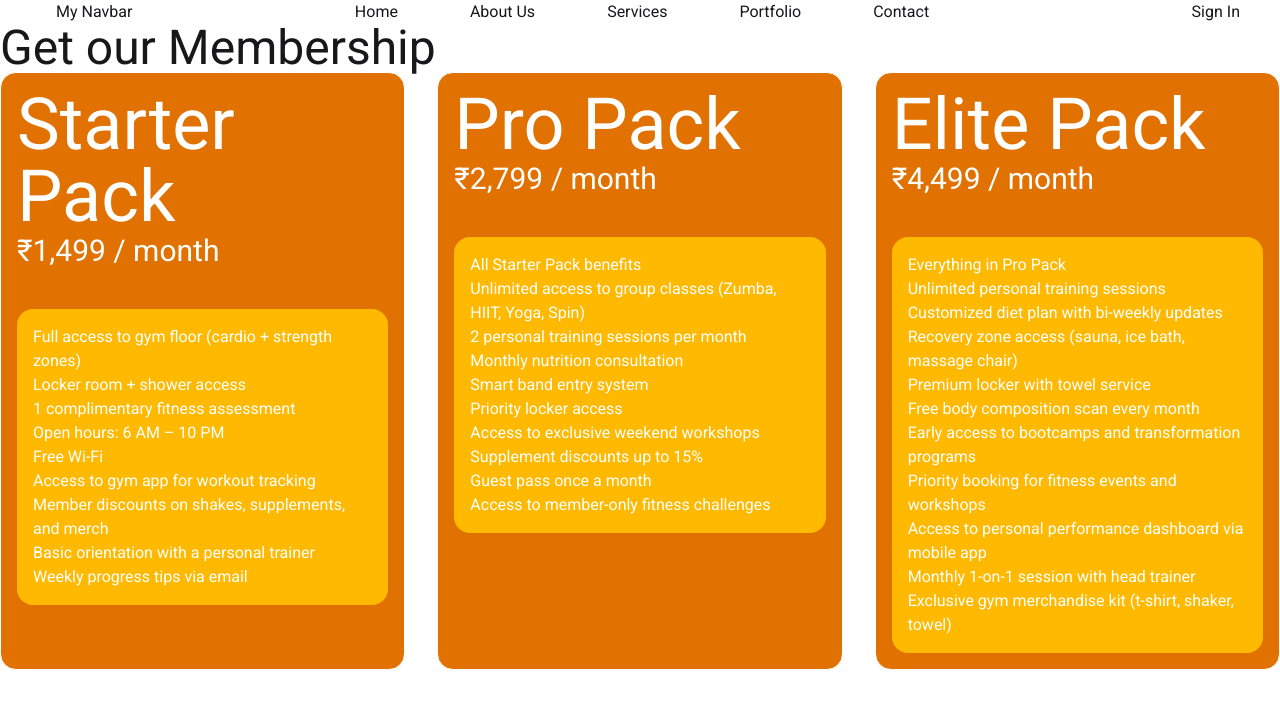
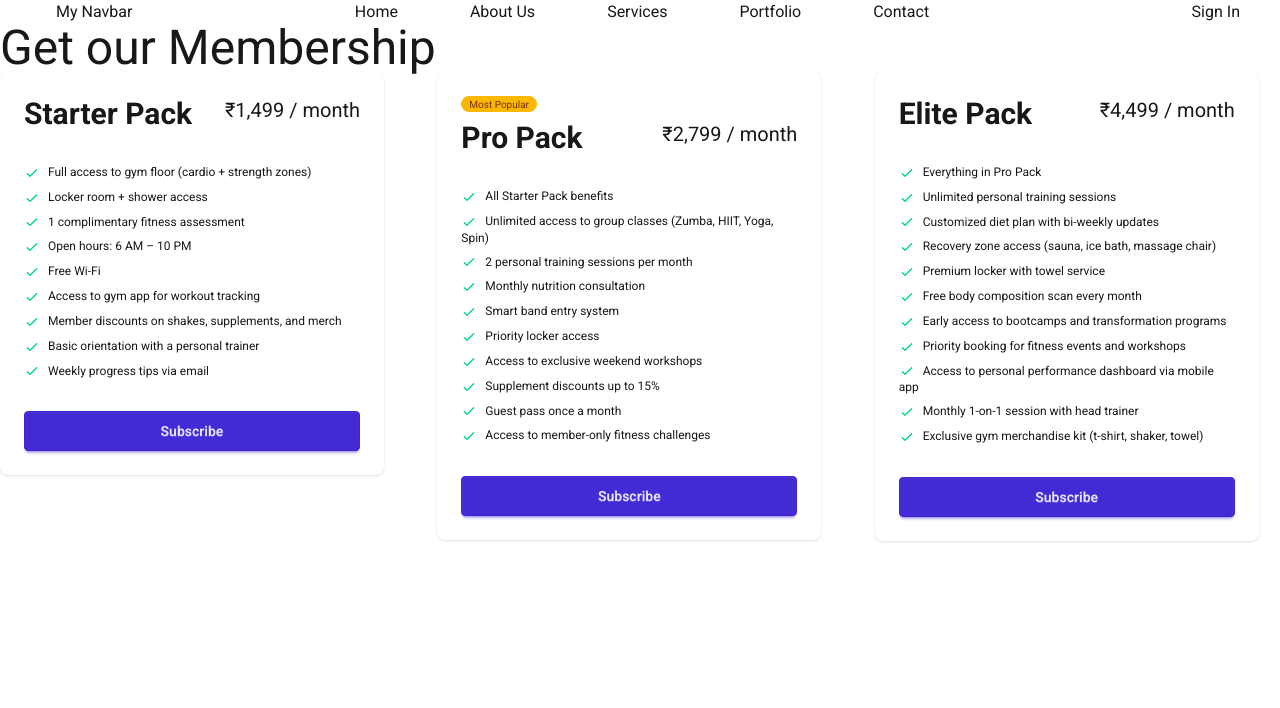
Before and after one commit to aysha3f/tailwind-react-pricing-options, a React (Vite) app: page / in a window 1280 px wide. Shown: the top 708 px of the page. Built offline with nearby package versions, Linux system fonts and the light colour scheme.

Commit message:
Use Daisy UI pricing card to modify for the component

```diff
--- a/public/priceingOptions.json
+++ b/public/priceingOptions.json
@@ -19,6 +19,7 @@
     },
     {
       "id": "plan_002",
+      "popular": true,
       "name": "Pro Pack",
       "price": "₹2,799 / month",
       "ideal_for": "Regular gym-goers who want structure and extra motivation",
--- /dev/null
+++ b/src/components/DaisyPricingCard/DaisyPricingCard.jsx
@@ -0,0 +1,32 @@
+import React from 'react';
+
+const DaisyPricingCard = ({pricing}) => {
+
+    const {name, price, features, popular} = pricing;
+    return (
+        <div>
+            <div className="card w-96 bg-base-100 shadow-sm">
+  <div className="card-body">
+   { popular && <span className="badge badge-xs badge-warning">Most Popular</span>}
+    <div className="flex justify-between">
+      <h2 className="text-3xl font-bold">{name}</h2>
+      <span className="text-xl">{price}</span>
+    </div>
+    <ul className="mt-6 flex flex-col gap-2 text-xs">
+  {
+    features.map((feature,index) =>     <li key={index}>
+        <svg xmlns="http://www.w3.org/2000/svg" className="size-4 me-2 inline-block text-success" fill="none" viewBox="0 0 24 24" stroke="currentColor"><path strokeLinecap="round" strokeLinejoin="round" strokeWidth="2" d="M5 13l4 4L19 7" /></svg>
+        <span>{feature}</span>
+      </li> )
+  }
+     </ul>
+    <div className="mt-6">
+      <button className="btn btn-primary btn-block">Subscribe</button>
+    </div>
+  </div>
+</div>
+        </div>
+    );
+};
+
+export default DaisyPricingCard;
--- a/src/components/PricingOptions/PricingOptions.jsx
+++ b/src/components/PricingOptions/PricingOptions.jsx
@@ -1,5 +1,6 @@
 import React, { use } from 'react';
 import PricingCard from '../pricingcard/PricingCard';
+import DaisyPricingCard from '../DaisyPricingCard/DaisyPricingCard';
 
 const PricingOptions = ({pricingPromise}) => {
 
@@ -9,12 +10,18 @@
      return (
         <div>
            <h2 className='text-5xl'>Get our Membership</h2>
-           <div className='grid md:grid-cols-3 gap-8'>
-            {
+           <div className='grid md:grid-cols-2 lg:grid-cols-3 gap-8'>
+            {/* {
                 pricingData.map((pricing) => <PricingCard
                     key={pricing.id}
                     pricing={pricing}></PricingCard>)
-            }
+            } */}
+
+           {
+            pricingData.map(pricing => <DaisyPricingCard
+                key={pricing.id}
+                pricing={pricing}></DaisyPricingCard>)
+           }
            </div>
         </div>
     );
--- a/src/components/pricingcard/PricingCard.jsx
+++ b/src/components/pricingcard/PricingCard.jsx
@@ -4,20 +4,21 @@
 const PricingCard = ({pricing}) => {
    const {name, price , features} = pricing;
     return (
-        <div className='border p-4 bg-amber-600 rounded-2xl text-white'>
+        <div className=' flex flex-col border p-4 bg-amber-600 rounded-2xl text-white'>
            {/* card header  */}
            <div>
             <h1 className='text-7xl'>{name}</h1>
             <h4 className='text-3xl'>{price}</h4>
            </div>
            {/* card body */}
-           <div className='bg-amber-400 p-4 rounded-2xl mt-10'>
+           <div className='bg-amber-400 p-4 rounded-2xl mt-10 flex-1'>
         {
             features.map((feature, index) => <PricingFeatures
                 key={index}
             feature={feature}></PricingFeatures>)
         }
            </div>
+           <button className="btn w-full mt-4">Subscribe</button>
         </div>
     );
 };
```
